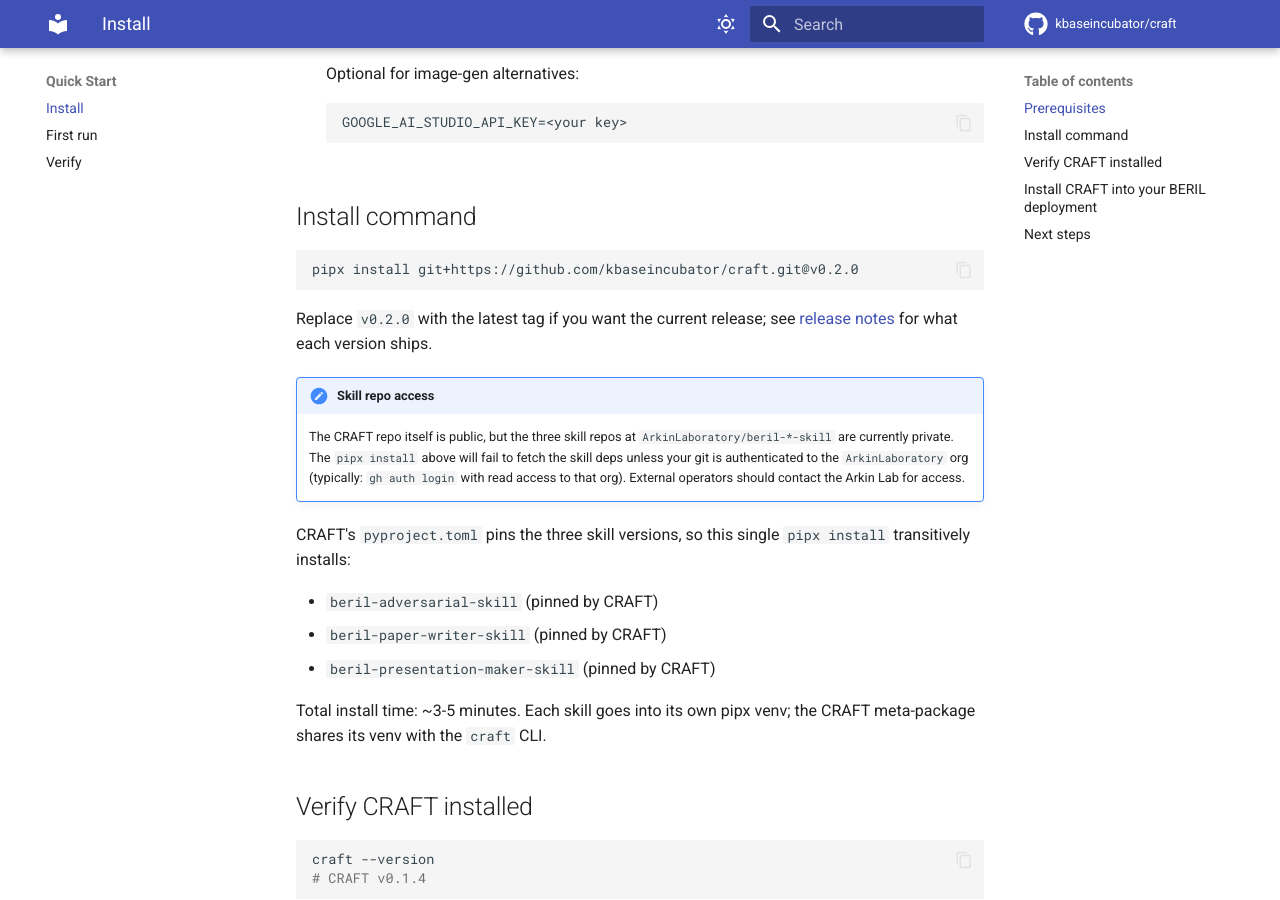
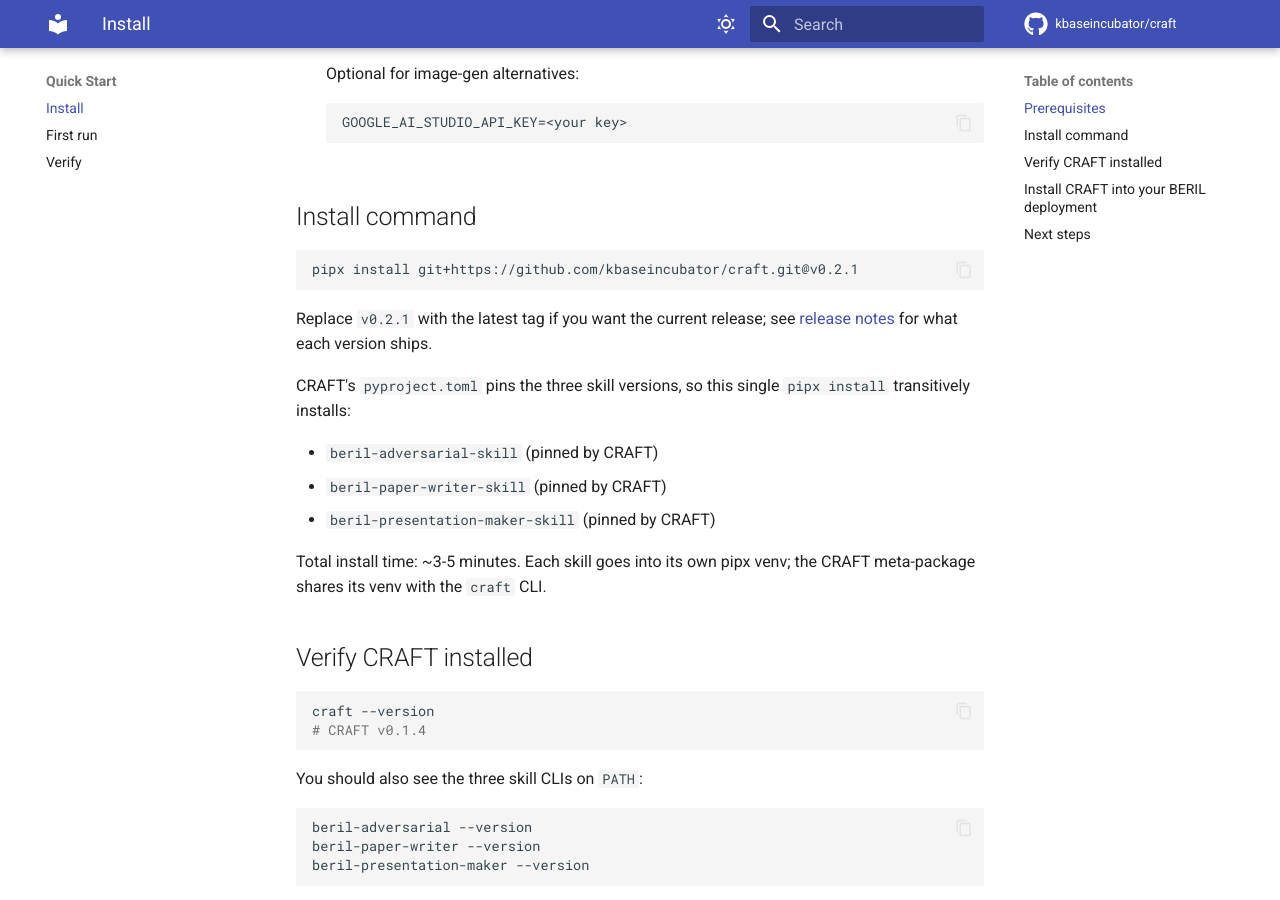
Before and after one commit to kbaseincubator/craft, an MkDocs documentation site: the page built from docs/quick-start/install.md, in a window 1280 px wide and 900 px high, scrolled down 683 px. Built offline with MkDocs 1.6.1 and Material for MkDocs 9.7.7, drawn with Linux system fonts in a browser that asks for light colours; comment, search, counter and statistics services are not loaded.

Commit message:
CRAFT v0.2.1: skill repos migrated to kbaseincubator + flipped public
The three skill repos transferred from ArkinLaboratory to
kbaseincubator and flipped public. With CRAFT already public
(v0.2.0), pipx install of CRAFT is now fully unauthenticated —
external operators no longer need read access to any
ArkinLaboratory repo.

This is a coordination-layer release. Skill versions unchanged
(adversarial v0.7.0.9, paper-writer v1.0.1, presentation-maker
v1.0.0). The CRAFT contract is unchanged.

Files updated to point at kbaseincubator URLs:

  - pyproject.toml — 3 dependency URLs
  - .gitmodules — 3 submodule URLs (synced)
  - src/craft/cli.py — install hint in doctor's SKIP path
  - .github/workflows/cross-skill-smoke.yml — install URLs +
    filed-issue links
  - README.md — skill table, removed "skills are private" note,
    bumped pipx install example to v0.2.1
  - docs/quick-start/install.md — removed "skill repo access"
    note, bumped pipx install example
  - docs/operations/troubleshooting.md — per-skill issue +
    install links
  - CRAFT-DEPENDENCIES.md — open-issue links
  - PLATFORM-PROPOSAL.md — Tier-1 example repo URL + docs site
    URL updated to match executed plan (was the proposed
    location; the decision was kbaseincubator)
  - RELEASE_NOTES.md — v0.2.1 entry

Left as historical record:
  - AUGMENTATION-STREAM-RETROSPECTIVE.md skill-table — snapshot
    of state at retrospective time
  - RELEASE_NOTES.md v0.1.4 entry — issue-filing URLs accurate
    for the time of filing
  - beril-atlas-skill stays at ArkinLaboratory (not in CRAFT)

Verified: 9/9 tests pass, mkdocs build clean.

````diff
--- a/docs/quick-start/install.md
+++ b/docs/quick-start/install.md
@@ -31,21 +31,12 @@ invocations into one command.
 ## Install command
 
 ```bash
-pipx install git+https://github.com/kbaseincubator/craft.git@v0.2.0
+pipx install git+https://github.com/kbaseincubator/craft.git@v0.2.1
 ```
 
-Replace `v0.2.0` with the latest tag if you want the current
+Replace `v0.2.1` with the latest tag if you want the current
 release; see [release notes](../reference/release-notes.md) for
 what each version ships.
-
-!!! note "Skill repo access"
-    The CRAFT repo itself is public, but the three skill repos
-    at `ArkinLaboratory/beril-*-skill` are currently private.
-    The `pipx install` above will fail to fetch the skill deps
-    unless your git is authenticated to the `ArkinLaboratory`
-    org (typically: `gh auth login` with read access to that
-    org). External operators should contact the Arkin Lab for
-    access.
 
 CRAFT's `pyproject.toml` pins the three skill versions, so this
 single `pipx install` transitively installs:
--- a/src/craft/__init__.py
+++ b/src/craft/__init__.py
@@ -8,4 +8,4 @@ Platform meta-package for the three BERIL research-assessment skills:
 See CRAFT-CONTRACT.md for the cross-skill interface contract.
 """
 
-__version__ = "0.2.0"
+__version__ = "0.2.1"
````
Also changed, not shown: CRAFT-DEPENDENCIES.md (+2 -2 lines), PLATFORM-PROPOSAL.md (+5 -5 lines), README.md (+4 -12 lines), RELEASE_NOTES.md (+94 -0 lines), docs/operations/troubleshooting.md (+5 -5 lines), pyproject.toml (+7 -7 lines), .gitmodules, 2 other files.
